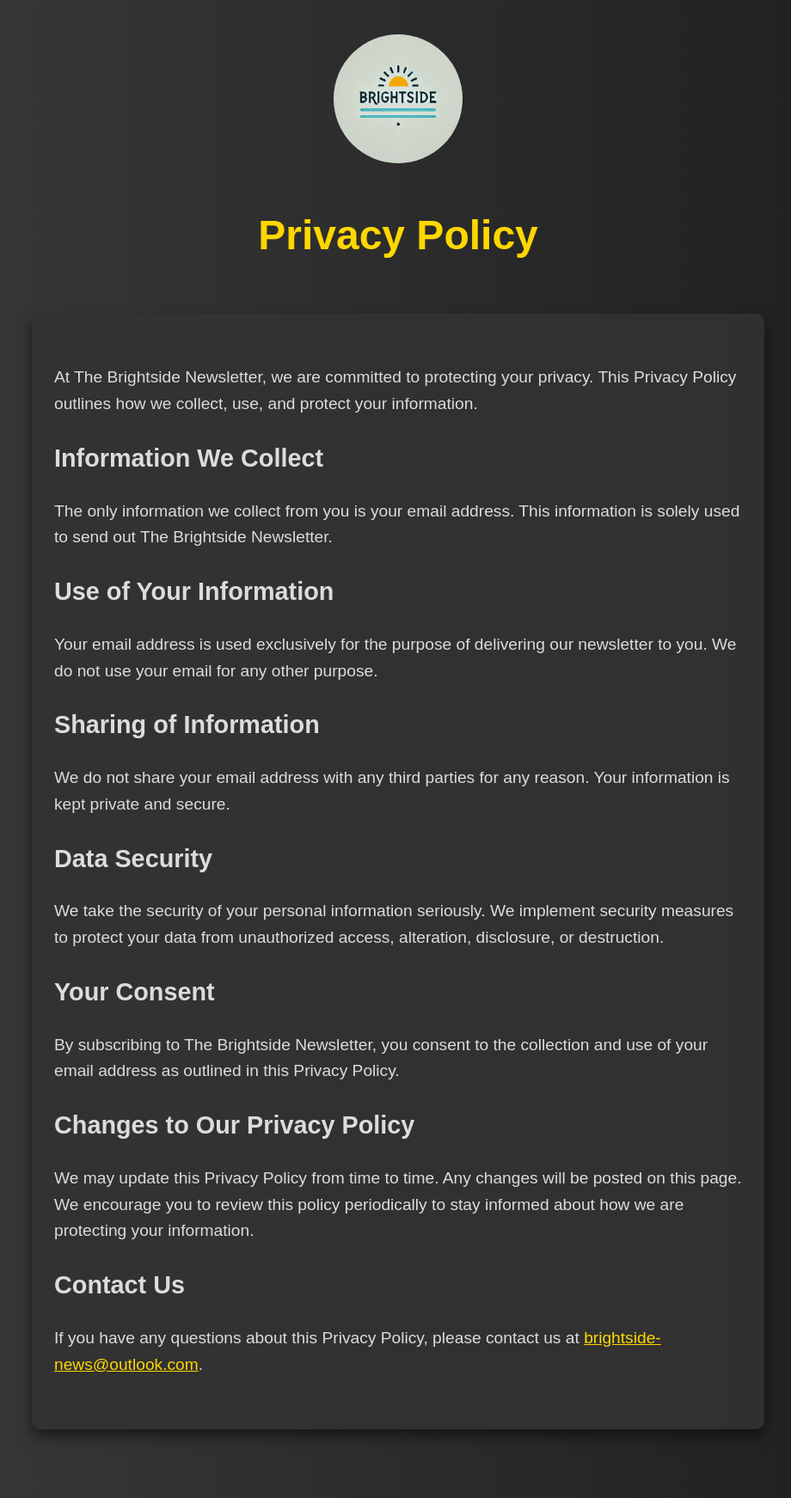
After one commit to Hudica/brightside-newsletter, a Flask app: page /privacy in a window 1280 px wide. The commit adds this page. Shown: the whole page at 86% size, without its empty margins (177-1097 px from the left). Run offline with Flask 3, Linux system fonts and the light colour scheme.

Commit message:
privacy policy

```diff
--- a/Flask/app.py
+++ b/Flask/app.py
@@ -19,6 +19,10 @@
 @app.route('/unsubscribe')
 def unsubscribe():
     return render_template('unsubscribe.html')
+
+@app.route('/privacy')
+def privacy():
+    return render_template('privacy.html')
 
 @app.route('/subscribe', methods=['POST'])
 def add_subscriber():
--- a/Flask/send_email_test.py
+++ b/Flask/send_email_test.py
@@ -101,7 +101,7 @@
         print("Failed to decode JSON from response")
         print("Raw response:", result.text)
 
-singleRecipient = [{'Email': 'hudson@kass.net'}]
+singleRecipient = [{'Email': 'lutownes2011@gmail.com'}]
 
 # Main execution
 recipients = fetch_recipients()
--- a/Flask/send_email_thursday.py
+++ b/Flask/send_email_thursday.py
@@ -89,7 +89,7 @@
         'FromEmail': "brightside-news@hudica.info",
         'FromName': "Brightside Newsletter",
         'Recipients': recipients,
-        'Subject': "Brightside News Thursday Edition!",
+        'Subject': "Brightside News, Thursday Edition!",
         'Text-part': "Your email flight plan!",
         'Html-part': html_body
     }
--- a/Flask/templates/index.html
+++ b/Flask/templates/index.html
@@ -180,5 +180,9 @@
         </form>
         <div id="message"></div>
     </div>
+    <footer style="margin-top: 5vh; padding: 2vh 0; background-color: #1e1e1e; width: 100%; text-align: center; color: #dcdcdc;">
+        <p>&copy; 2024 The Brightside Newsletter</p>
+        <p><a href="https://news.hudica.info/privacy" style="color: #ffd700; text-decoration: none;">Privacy Policy</a></p>
+    </footer>
 </body>
 </html>
--- /dev/null
+++ b/Flask/templates/privacy.html
@@ -0,0 +1,116 @@
+<!DOCTYPE html>
+<html lang="en">
+<head>
+    <meta charset="UTF-8">
+    <meta name="viewport" content="width=device-width, initial-scale=1.0">
+    <title>Privacy Policy - The Brightside Newsletter</title>
+    <style>
+        body {
+            font-family: 'Arial', sans-serif;
+            background: linear-gradient(to right, #3a3a3a, #1e1e1e);
+            margin: 0;
+            display: flex;
+            flex-direction: column;
+            justify-content: center;
+            align-items: center;
+            text-align: center;
+            padding: 5vh 2vw;
+            color: #ffffff;
+            box-sizing: border-box;
+        }
+
+        .header {
+            width: 100%;
+            margin-bottom: 5vh;
+        }
+
+        .logo {
+            width: 150px;
+            height: 150px;
+            border-radius: 50%;
+            margin-bottom: 20px;
+            animation: fadeIn 1.5s ease-in-out;
+        }
+
+        h1 {
+            font-size: 3rem;
+            font-weight: bold;
+            margin-bottom: 0.5em;
+            animation: fadeIn 1.5s ease-in-out;
+            color: #ffd700;
+        }
+
+        .content {
+            font-size: 1.2rem;
+            max-width: 800px;
+            margin: 0 auto 5vh auto;
+            animation: fadeIn 2s ease-in-out;
+            color: #dcdcdc;
+            line-height: 1.6;
+            background: rgba(50, 50, 50, 0.9);
+            padding: 5vh 2vw;
+            border-radius: 10px;
+            box-shadow: 0 8px 16px rgba(0, 0, 0, 0.5);
+            text-align: left;
+        }
+
+        @media (max-width: 600px) {
+            h1 {
+                font-size: 6vw;
+            }
+
+            .content {
+                font-size: 4vw;
+                max-width: 90vw;
+                line-height: 1.4;
+                padding: 3vh 4vw;
+            }
+        }
+
+        @keyframes fadeIn {
+            from { opacity: 0; }
+            to { opacity: 1; }
+        }
+    </style>
+</head>
+<body>
+    <div class="header">
+        <img src="{{ url_for('static', filename='images/brightside_logo.webp') }}" alt="BrightSide Logo" class="logo">
+        <h1>Privacy Policy</h1>
+    </div>
+    <div class="content">
+        <p>
+            At The Brightside Newsletter, we are committed to protecting your privacy. This Privacy Policy outlines how we collect, use, and protect your information.
+        </p>
+        <h2>Information We Collect</h2>
+        <p>
+            The only information we collect from you is your email address. This information is solely used to send out The Brightside Newsletter.
+        </p>
+        <h2>Use of Your Information</h2>
+        <p>
+            Your email address is used exclusively for the purpose of delivering our newsletter to you. We do not use your email for any other purpose.
+        </p>
+        <h2>Sharing of Information</h2>
+        <p>
+            We do not share your email address with any third parties for any reason. Your information is kept private and secure.
+        </p>
+        <h2>Data Security</h2>
+        <p>
+            We take the security of your personal information seriously. We implement security measures to protect your data from unauthorized access, alteration, disclosure, or destruction.
+        </p>
+        <h2>Your Consent</h2>
+        <p>
+            By subscribing to The Brightside Newsletter, you consent to the collection and use of your email address as outlined in this Privacy Policy.
+        </p>
+        <h2>Changes to Our Privacy Policy</h2>
+        <p>
+            We may update this Privacy Policy from time to time. Any changes will be posted on this page. We encourage you to review this policy periodically to stay informed about how we are protecting your information.
+        </p>
+        <h2>Contact Us</h2>
+        <p>
+            If you have any questions about this Privacy Policy, please contact us at
+            <a href="mailto:brightside-news@outlook.com" style="color: #ffd700;">brightside-news@outlook.com</a>.
+        </p>
+    </div>
+</body>
+</html>
--- a/src/headline_classify.py
+++ b/src/headline_classify.py
@@ -49,7 +49,7 @@
         if domain not in domain_count:
             domain_count[domain] = 0
 
-        if domain_count[domain] < 2:
+        if domain_count[domain] < 1:
             if clean_headline not in existing_headlines:
                 new_top_4_positive_headlines.append(row)
                 existing_headlines.add(clean_headline)
```
Also changed, not shown: Flask/send_email_tuesday.py (+21 -9 lines).
